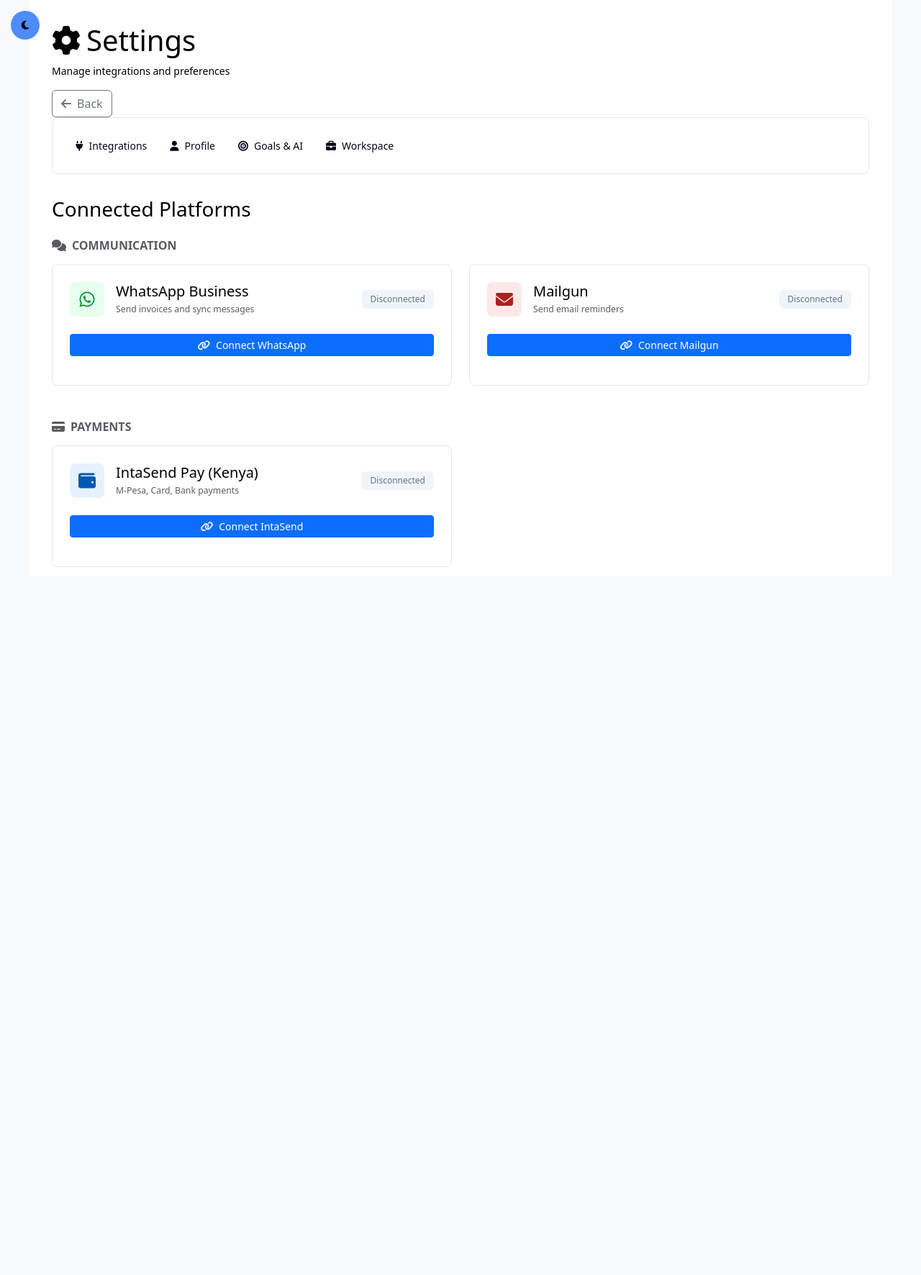
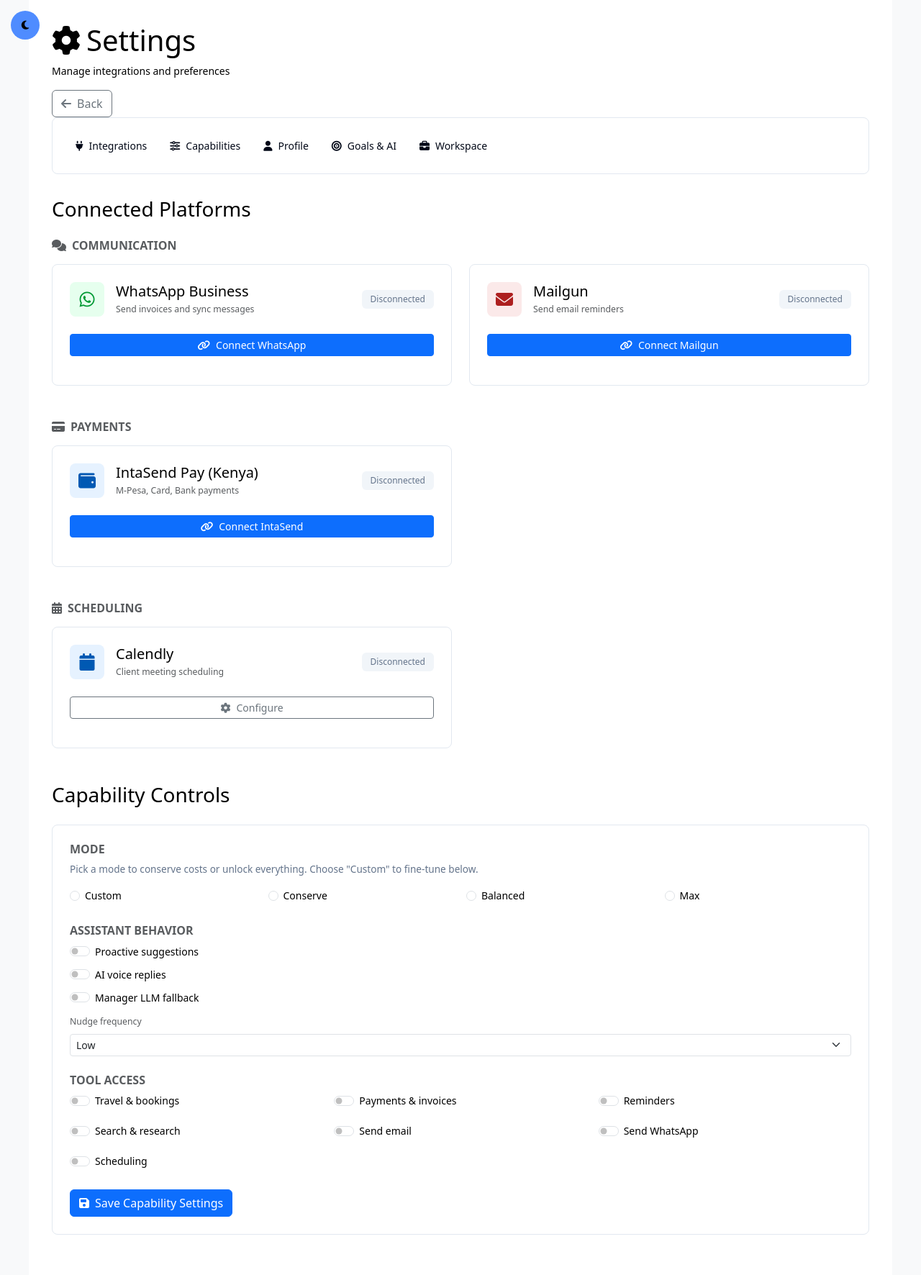
Before and after one commit to bedah-kym/django-chat, a Django app: template Backend/users/templates/users/settings.html in a window 1280 px wide. Shown: the whole page at 72% size. Before the commit the page ends 788 px from the top, so only its background shows below. Run offline with Django 4.2, Linux system fonts and the light colour scheme; the template is opened without the code that fills it, so the values that code supplies are empty; some libraries are stand-ins or nearby versions.

Commit message:
feat: Add Capabilities link to Settings, Profile Settings, and Goals pages

```diff
--- a/Backend/chatbot/static/css/chatbase.css
+++ b/Backend/chatbot/static/css/chatbase.css
@@ -16,18 +16,26 @@
     --text-color: #e8eaed;
 }
 
-html, body {
+html {
     height: 100%;
+    min-height: 100%;
+}
+
+body {
     min-height: 100dvh;
-    overflow: hidden;
-}
-
-body {
+    overflow-x: hidden;
+    overflow-y: auto;
     background-color: var(--bg-light);
     color: var(--text-color);
     margin: 0;
     font-size: var(--chat-font-size);
     transition: background-color 0.3s, color 0.3s;
+}
+
+body.chat-page {
+    height: 100%;
+    min-height: 100dvh;
+    overflow: hidden;
 }
 
 .chat-page .container-fluid.p-0,
--- a/Backend/users/templates/users/goals.html
+++ b/Backend/users/templates/users/goals.html
@@ -104,6 +104,9 @@
                     href="{% url 'users:settings' %}"><i class="fas fa-plug me-2"></i>Integrations</a>
             </li>
             <li class="nav-item">
+                <a class="nav-link" href="{% url 'users:settings' %}#capabilities"><i class="fas fa-sliders-h me-2"></i>Capabilities</a>
+            </li>
+            <li class="nav-item">
                 <a class="nav-link {% if active_tab == 'profile' %}active{% endif %}"
                     href="{% url 'users:profile_settings' %}"><i class="fas fa-user me-2"></i>Profile</a>
             </li>
--- a/Backend/users/templates/users/profile_settings.html
+++ b/Backend/users/templates/users/profile_settings.html
@@ -97,6 +97,9 @@
             <li class="nav-item">
                 <a class="nav-link {% if active_tab == 'integrations' %}active{% endif %}"
                     href="{% url 'users:settings' %}"><i class="fas fa-plug me-2"></i>Integrations</a>
+            </li>
+            <li class="nav-item">
+                <a class="nav-link" href="{% url 'users:settings' %}#capabilities"><i class="fas fa-sliders-h me-2"></i>Capabilities</a>
             </li>
             <li class="nav-item">
                 <a class="nav-link {% if active_tab == 'profile' %}active{% endif %}"
--- a/Backend/users/templates/users/settings.html
+++ b/Backend/users/templates/users/settings.html
@@ -139,6 +139,9 @@
             <li class="nav-item">
                 <a class="nav-link {% if active_tab == 'integrations' %}active{% endif %}"
                     href="{% url 'users:settings' %}"><i class="fas fa-plug me-2"></i>Integrations</a>
+            </li>
+            <li class="nav-item">
+                <a class="nav-link" href="{% url 'users:settings' %}#capabilities"><i class="fas fa-sliders-h me-2"></i>Capabilities</a>
             </li>
             <li class="nav-item">
                 <a class="nav-link {% if active_tab == 'profile' %}active{% endif %}"
```
